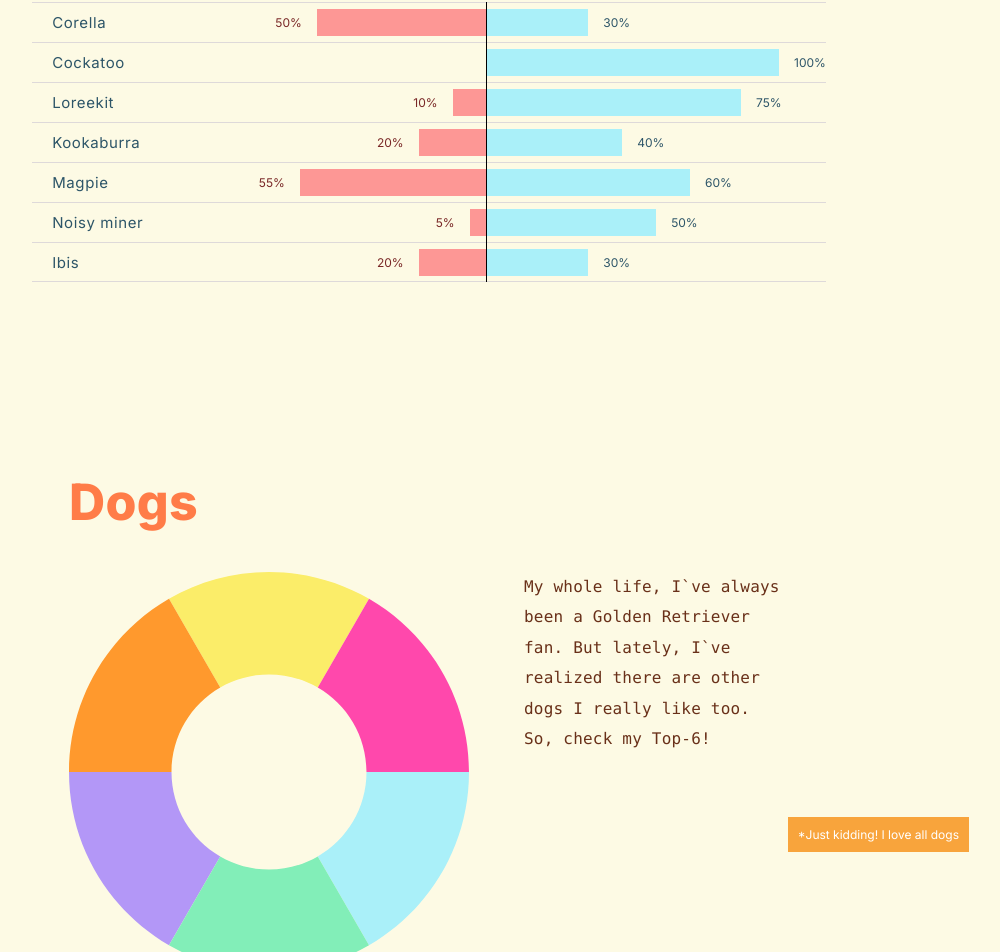
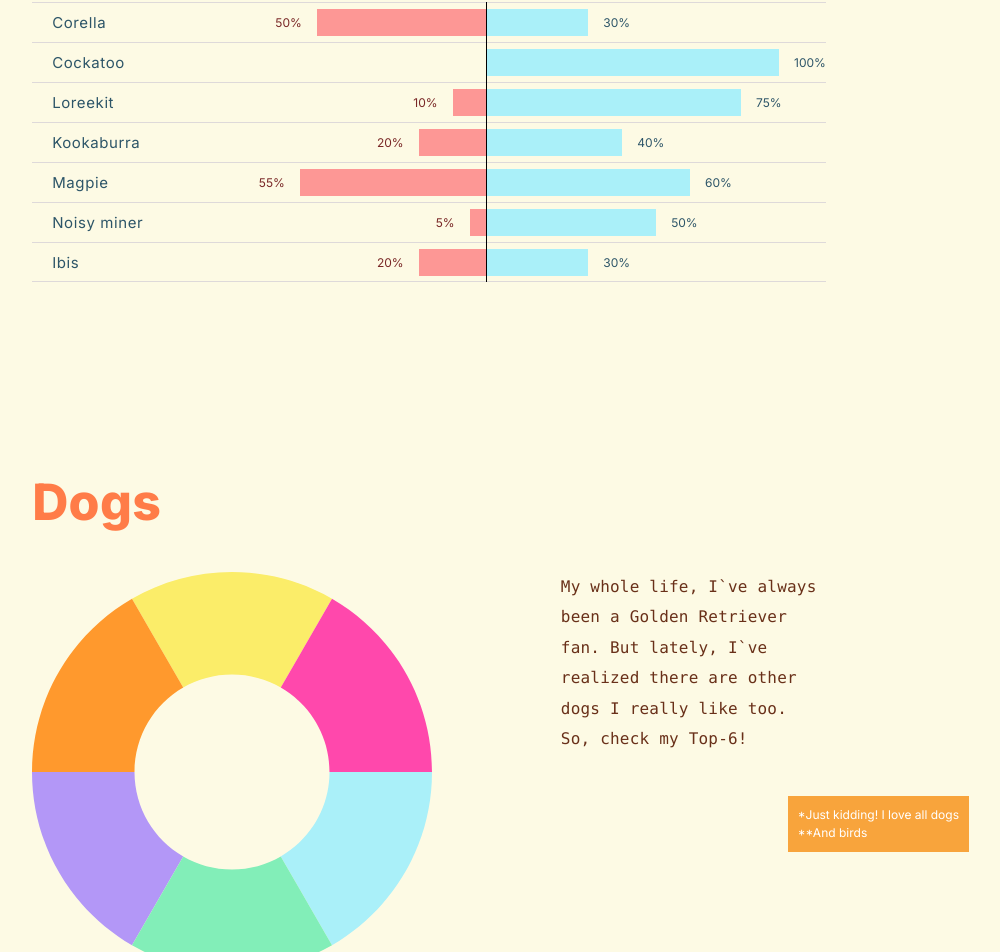
Before and after one commit to AlinaMelikhova/AlinaMelikhova.github.io, a Next.js app: page / in a window 1280 px wide. Shown: the part 3161-4113 px from the top of the page, without its empty margins (211-1211 px from the left). Built offline with nearby package versions, Linux system fonts and the light colour scheme.

Commit message:
finishes mob adaptation

```diff
--- a/src/app/components/blocks/about/about.module.css
+++ b/src/app/components/blocks/about/about.module.css
@@ -60,8 +60,8 @@
     position: relative;
 
     @media (max-width: 1200px) {
-        width: 30%;
-        padding-top: 30%;
+        width: 50%;
+        padding-top: 50%;
     }
 }
 
--- a/src/app/components/blocks/birds/bar-chart.module.css
+++ b/src/app/components/blocks/birds/bar-chart.module.css
@@ -9,14 +9,9 @@
     font-size: 18px;
     color: #792726;
     top: 0px;
-    left: 37%;
+    left: calc(57% - 160px);
     position: absolute;
     z-index: 1;
-
-    @media (max-width: 1200px) {
-        font-size: 16px;
-        left: 26%;
-    }
 }
 
 .root::after {
@@ -25,26 +20,9 @@
     font-size: 18px;
     color: #2d5568;
     top: 0px;
-    left: 60%;
+    left: calc(57% + 30px);
     position: absolute;
     z-index: 1;
-
-    @media (max-width: 1200px) {
-        font-size: 16px;
-        left: 63%;
-    }
-}
-
-@media (max-width: 1200px) {
-    .root::before {
-        font-size: 16px;
-        left: 26%;
-    }
-
-    .root::after {
-        font-size: 16px;
-        left: 63%;
-    }
 }
 
 
@@ -65,6 +43,7 @@
     height: 100%;
     background-color: black;
     z-index: 10;
+    pointer-events: none;
 }
 
 .listItem {
@@ -75,6 +54,13 @@
     margin: 0;
     min-height: 40px;
     cursor: default;
+
+    @media (max-width: 1200px) {
+        border-top: 0.5px solid #ded9d9;
+        min-height: 70px;
+        flex-direction: column;
+        padding: 10px 0;
+    }
 }
 
 .listItem:last-child {
@@ -92,14 +78,24 @@
     font-family: Inter;
     color: #2d5568;
     box-sizing: content-box;
+
+    @media (max-width: 1200px) {
+        padding: 0;
+        width: 100%;
+        margin-bottom: 3px;
+        height: 20px;
+    }
 }
 
 .rowContainer {
     display: flex;
     width: 100%;
-    /* height: 50px; */
     list-style-type: none;
     position: relative;
+
+    @media (max-width: 1200px) {
+        height: 26px;
+    }
 }
 
 .negativeContainer {
@@ -121,6 +117,10 @@
 .dataBar {
     height: 27px;
     cursor: pointer;
+
+    @media (max-width: 1200px) {
+        height: 22px;
+    }
 }
 
 .negativeBar {
@@ -131,6 +131,11 @@
     font-size: 12px;
     color: #792726;
     padding-right: 15px;
+
+    @media (max-width: 1200px) {
+        font-size: 11px;
+        padding-right: 5px;
+    }
 }
 
 .positiveBarValue {
@@ -138,10 +143,14 @@
     color: #2d5568;
     padding-left: 15px;
 
+    @media (max-width: 1200px) {
+        font-size: 11px;
+        padding-left: 5px;
+    }
+
 }
 
 .positiveBar {
-    /* background-color: #6dc7cb; */
     background-color: #aaf0f9;
 
 }
@@ -151,7 +160,7 @@
     padding: 10px;
     bottom: 40px;
     left: 0;
-    max-width: 250px;
+    max-width: 18%;
     height: max-content;
     background-color: rgba(255, 255, 255, 0.9);
     border-radius: 3px;
@@ -162,6 +171,10 @@
     letter-spacing: 0.4px;
     text-align: center;
     z-index: 10;
+
+    @media (max-width: 1200px) {
+        max-width: 80%;
+    }
 }
 
 
@@ -169,3 +182,24 @@
     left: auto;
     right: 0;
 }
+
+@media (max-width: 1200px) {
+    .root::before {
+        font-size: 14px;
+        left: calc(50% - 121px);
+    }
+
+    .root::after {
+        font-size: 14px;
+        left: calc(50% + 20px);
+    }
+
+    .list::before {
+        left: calc(50% - 1px);
+        width: 0.5px;
+    }
+
+    .listItem:last-child {
+        border-bottom: 0.5px solid #ded9d9;
+    }
+}
--- a/src/app/components/blocks/dogs/dogs.module.css
+++ b/src/app/components/blocks/dogs/dogs.module.css
@@ -1,7 +1,11 @@
 .root {
-    padding: 80px 280px 180px;
+    padding: 80px 19% 180px;
     position: relative;
     background-color: #FDFAE4;
+
+    @media (max-width: 1200px) {
+        padding: 50px 10% 150px;
+    }
 }
 
 .title {
@@ -12,6 +16,11 @@
     letter-spacing: 0.3px;
     margin-bottom: 40px;
     color: #ff7c48;
+
+    @media (max-width: 1200px) {
+        font-size: 2.5rem;
+        margin: 40px 0 30px;
+    }
 }
 
 .description {
@@ -23,11 +32,20 @@
     line-height: 1.9;
     letter-spacing: 0.2px;
     margin-bottom: 50px;
+
+    @media (max-width: 1200px) {
+        font-size: 14px;
+        margin: 0 0 50px;
+    }
 }
 
 .DoughnutChartDescription {
     display: flex;
     justify-content: space-between;
+
+    @media (max-width: 1200px) {
+        flex-direction: column-reverse;
+    }
 }
 
 .popUp {
@@ -39,5 +57,12 @@
     bottom: 300px;
     font-size: 12px;
     padding: 10px;
+    line-height: 150%;
+
+    @media (max-width: 1200px) {
+        font-size: 10px;
+        bottom: 40px;
+        right: 20px;
+    }
 
 }
--- a/src/app/components/blocks/dogs/dogs.tsx
+++ b/src/app/components/blocks/dogs/dogs.tsx
@@ -6,7 +6,7 @@ import { DoughnutChart } from './doughnut-chart';
 export const Dogs: FC = () => {
   return (
     <section className={cn(styles.root)}>
-        <h2 className={cn(styles.title)}>Dogs</h2>
+      <h2 className={cn(styles.title)}>Dogs</h2>
       <div className={cn(styles.DoughnutChartDescription)}>
         <DoughnutChart />
         <p className={cn(styles.description)}>
@@ -15,7 +15,9 @@ export const Dogs: FC = () => {
           Top-6!
         </p>
       </div>
-      <p className={cn(styles.popUp)}>*Just kidding! I love all dogs</p>
+      <p className={cn(styles.popUp)}>
+        *Just kidding! I love all dogs <br /> **And birds{' '}
+      </p>
     </section>
   );
 };
--- a/src/app/components/blocks/dogs/doughnut-chart.module.css
+++ b/src/app/components/blocks/dogs/doughnut-chart.module.css
@@ -2,6 +2,11 @@
     position: relative;
     width: 400px;
     height: 400px;
+
+    @media (max-width: 1200px) {
+        width: 100%;
+        height: auto;
+    }
 }
 
 .svgContainer {
@@ -12,10 +17,10 @@
     position: absolute;
     border-radius: 50%;
     background-color: transparent;
-    top: 102px;
-    left: 102px;
-    width: 196px;
-    height: 196px;
+    top: 25%;
+    left: 25%;
+    width: 50%;
+    aspect-ratio: 1/1;
     overflow: hidden;
 }
 
--- a/src/app/globals.css
+++ b/src/app/globals.css
@@ -35,6 +35,10 @@ a {
 .isActiveBarchart p {
   font-size: 16px;
   transition: font-size .3s ease-in-out;
+
+  @media (max-width: 1200px) {
+    font-size: 15.5px;
+  }
 }
 
 .inactiveBarchart {
@@ -43,6 +47,6 @@ a {
 }
 
 .isActiveDatabar {
-  height: 29px !important;
+  height: 26px !important;
   transition: height .2s ease-in-out;
 }
```
